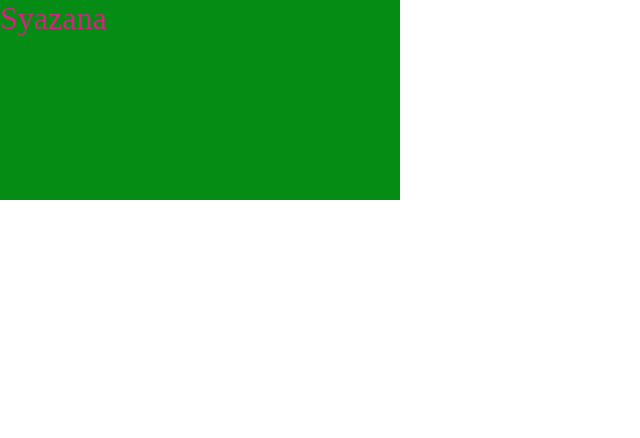
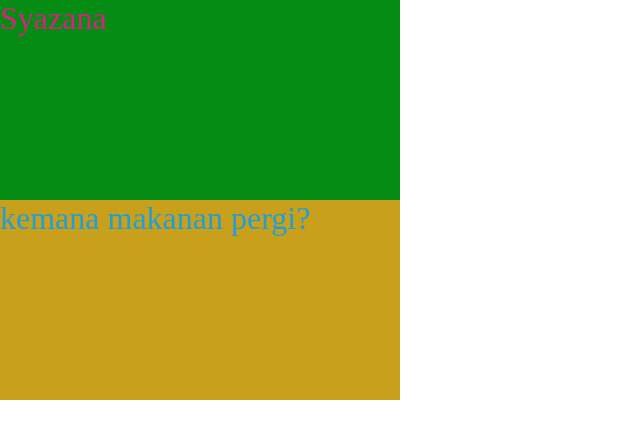
Before and after one commit to SyazieAway/ocb24-week-1, a plain HTML site: page index.html in a window 1280 px wide. Shown: the whole page, without its empty margins (0-640 px from the left). Drawn offline with Linux system fonts and the light colour scheme.

Commit message:
penambahan div

```diff
--- a/index.html
+++ b/index.html
@@ -21,6 +21,12 @@
             background-color: rgb(5, 140, 21);
         }
 
+        .tester{
+            background-color: rgb(200, 160, 28);
+            width: 400px;
+            height: 200px;
+        }
+
     </style>
 </head>
 <body>
@@ -28,5 +34,11 @@
         <p style="color: rgb(215, 34, 128); font-size: 32px;">Syazana</p>
 
     </div>
+
+    <div class="tester" >
+        <p style="color: rgb(34, 158, 215); font-size: 32px;">kemana makanan pergi?</p>
+
+    </div>
+
 </body>
 </html>
```
